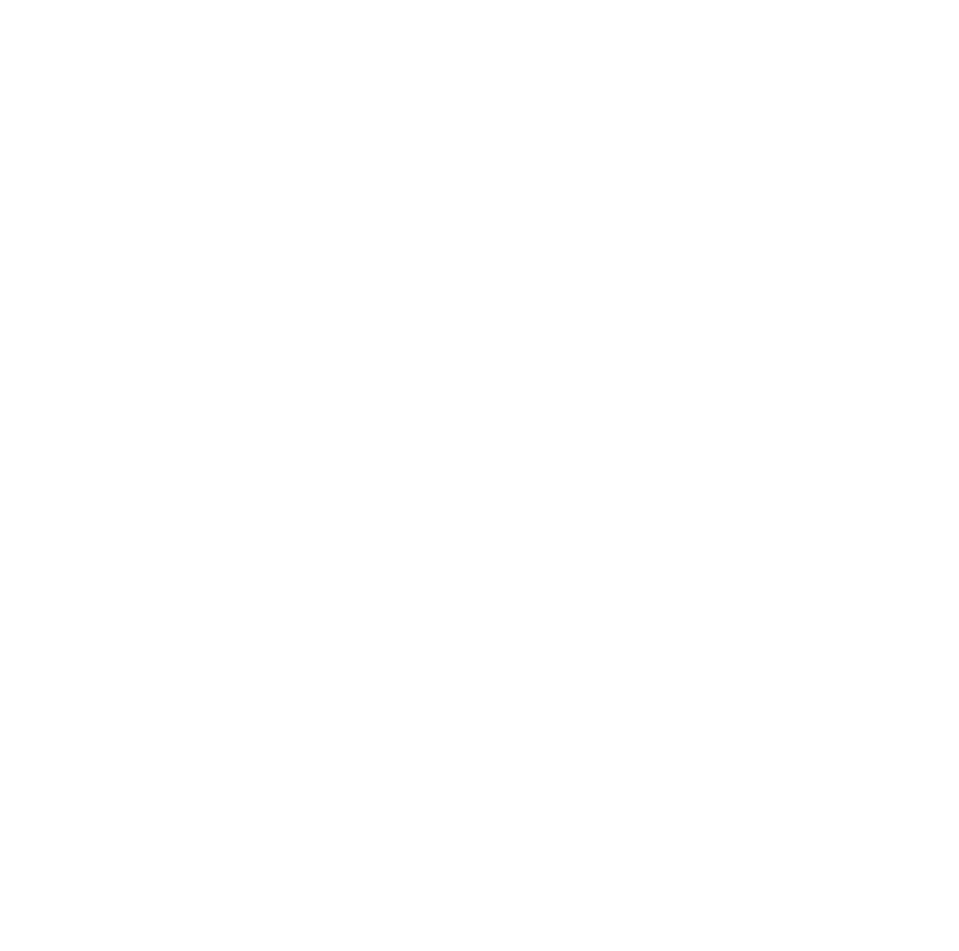
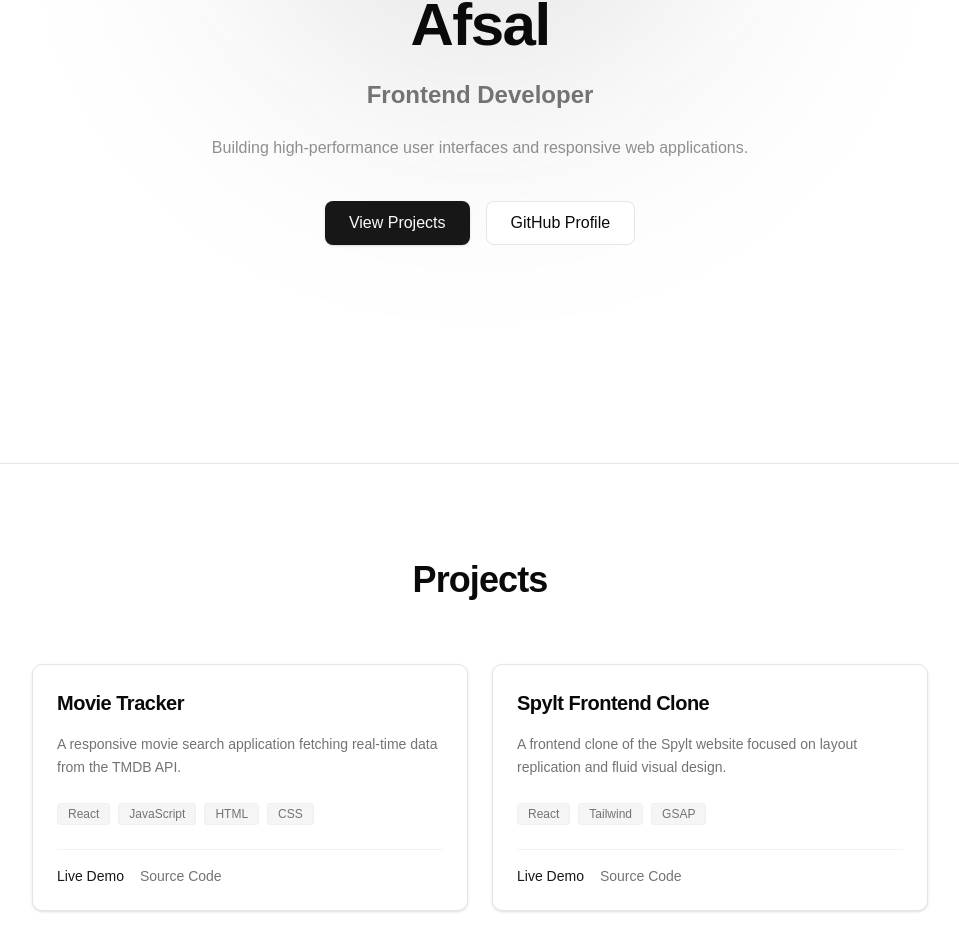
Before and after one commit to afzytk/portfolio, a React app: page / in a window 1280 px wide. Shown: the part 337-1288 px from the top of the page, without its empty margins (160-1119 px from the left). Before the commit the page ends 800 px from the top, so only its background shows below. Built offline with nearby package versions, Linux system fonts and the light colour scheme; the HTML template or start-up script is replaced by a standard one.

Commit message:
feat: add project section

```diff
--- a/src/App.jsx
+++ b/src/App.jsx
@@ -1,10 +1,14 @@
+import Hero from "./components/Hero";
 import Navbar from "./components/Navbar";
+import Projects from "./components/Projects";
 
 const App = () => {
   return (
-    <div>
+    <>
       <Navbar />
-    </div>
+      <Hero />
+      <Projects />
+    </>
   );
 };
 
--- /dev/null
+++ b/src/components/Projects.jsx
@@ -0,0 +1,67 @@
+import { projects } from "../data/portfolio";
+
+export default function Projects() {
+  return (
+    <section
+      id="projects"
+      className="py-24 bg-background text-foreground border-t border-border"
+    >
+      <div className="max-w-6xl mx-auto px-4">
+        <div className="flex flex-col items-center text-center mb-16 gap-3">
+          <h2 className="text-3xl font-bold tracking-tight sm:text-4xl">
+            Projects
+          </h2>
+        </div>
+
+        <div className="grid grid-cols-1 md:grid-cols-2 max-w-4xl mx-auto justify-center gap-6">
+          {projects.map((project, index) => (
+            <div
+              key={index}
+              className="group flex flex-col justify-between rounded-lg border border-border bg-card p-6 shadow-sm transition-all hover:shadow-md hover:border-primary/20"
+            >
+              <div className="flex flex-col gap-4">
+                <h3 className="text-xl font-bold tracking-tight text-foreground group-hover:text-primary transition-colors">
+                  {project.title}
+                </h3>
+                <p className="text-sm text-muted-foreground leading-relaxed">
+                  {project.description}
+                </p>
+
+                <div className="flex flex-wrap gap-2 mt-2">
+                  {project.tags.map((tag, tagIndex) => (
+                    <span
+                      key={tagIndex}
+                      className="px-2.5 py-0.5 text-xs font-medium rounded bg-muted text-muted-foreground border border-border/40"
+                    >
+                      {tag}
+                    </span>
+                  ))}
+                </div>
+              </div>
+
+              <div className="flex items-center gap-4 mt-6 pt-4 border-t border-border/50">
+                <a
+                  href={project.livelink}
+                  target="_blank"
+                  rel="noopener noreferrer"
+                  className="text-sm font-medium text-primary hover:underline"
+                >
+                  Live Demo
+                </a>
+
+                <a
+                  href={project.github}
+                  target="_blank"
+                  rel="noopener noreferrer"
+                  className="text-sm font-medium text-muted-foreground hover:text-foreground transition-colors"
+                >
+                  Source Code
+                </a>
+              </div>
+            </div>
+          ))}
+        </div>
+      </div>
+    </section>
+  );
+}
--- /dev/null
+++ b/src/data/portfolio.js
@@ -0,0 +1,18 @@
+export const projects = [
+  {
+    title: "Movie Tracker",
+    description:
+      "A responsive movie search application fetching real-time data from the TMDB API.",
+    tags: ["React", "JavaScript", "HTML", "CSS"],
+    livelink: "https://movie-trackers.netlify.app/",
+    github: "https://github.com/afzytk/movie-tracker",
+  },
+  {
+    title: "Spylt Frontend Clone",
+    description:
+      "A frontend clone of the Spylt website focused on layout replication and fluid visual design.",
+    tags: ["React", "Tailwind", "GSAP"],
+    livelink: "https://spylt-ui.vercel.app/",
+    github: "https://github.com/afzytk/spylt-frontend-clone",
+  },
+];
```
